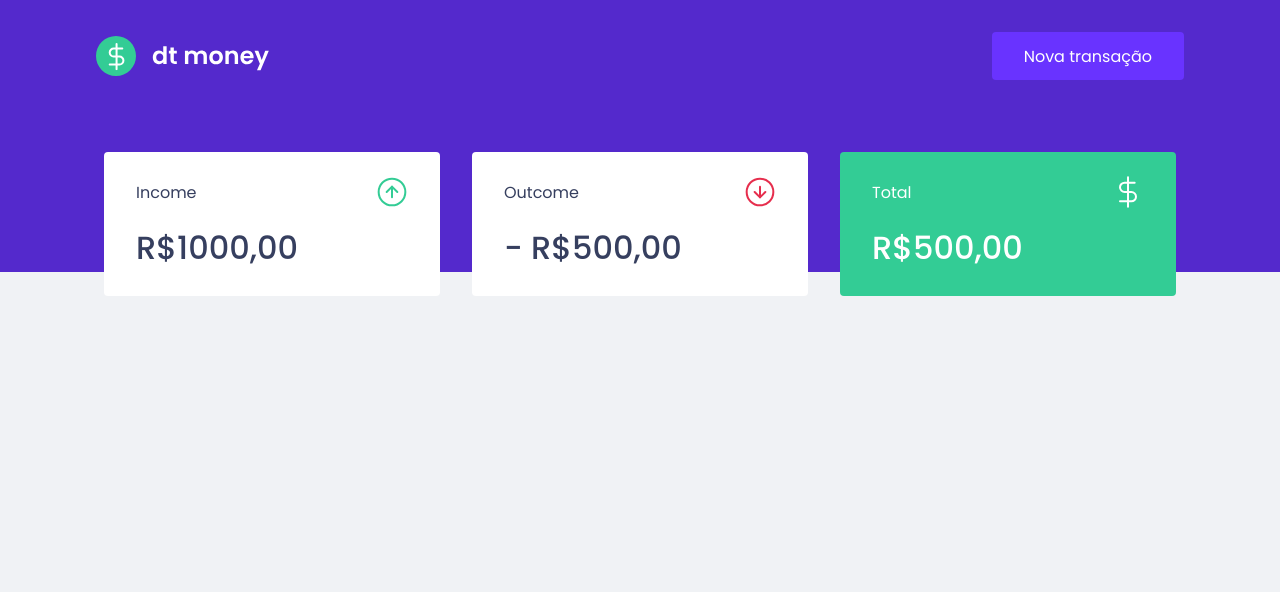
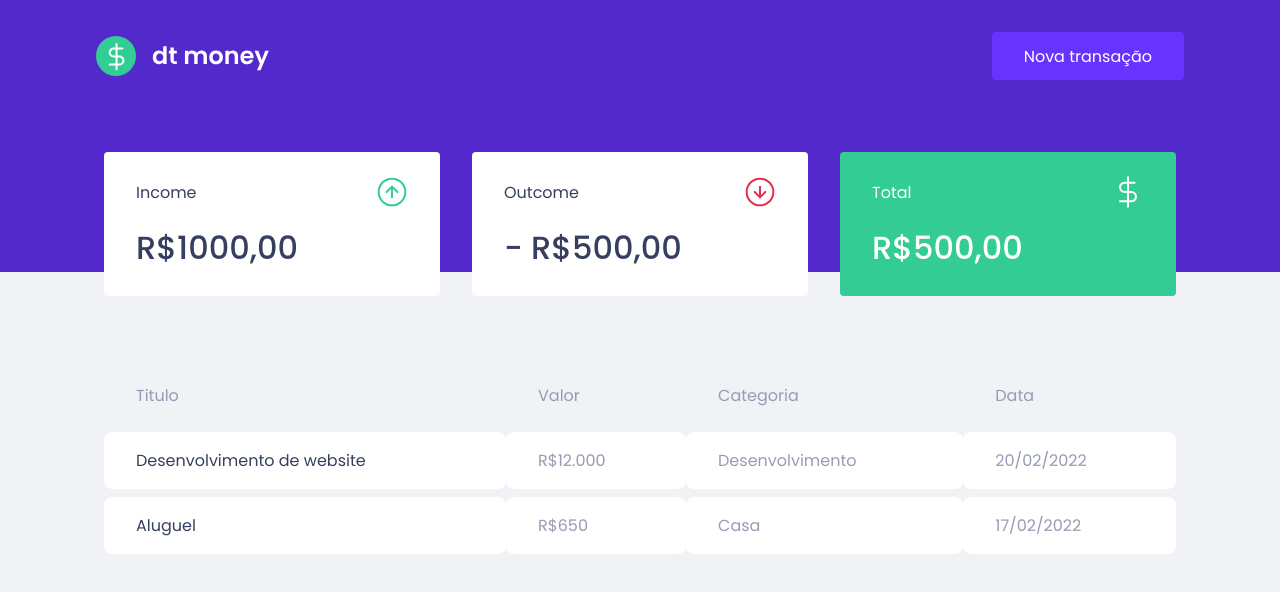
Before and after one commit to gustavohst/td-money, a React (Create React App) app: page / in a window 1280 px wide. Shown: the top 592 px of the page. Built offline with nearby package versions, Linux system fonts and the light colour scheme.

Commit message:
Start the table

```diff
--- a/src/componentes/Dashbord/index.tsx
+++ b/src/componentes/Dashbord/index.tsx
@@ -1,11 +1,13 @@
 import { Summary } from "../Summary";
+import { TransactionTable } from "../TransactionsTable";
 
 import { Container } from "./styles";
 
 export function Dashboard() {
     return(
         <Container>
-            <Summary></Summary>
+            <Summary/>
+            <TransactionTable/>
         </Container>
     );
 }
--- /dev/null
+++ b/src/componentes/TransactionsTable/index.tsx
@@ -0,0 +1,33 @@
+import { Container } from "./styles";
+
+export function TransactionTable() {
+    return (
+        <Container>
+            <table>
+                <thead>
+                    <tr>
+                        <th>Titulo</th>
+                        <th>Valor</th>
+                        <th>Categoria</th>
+                        <th>Data</th>
+                    </tr>
+                </thead>
+                <tbody>
+                    <tr>
+                        <td>Desenvolvimento de website</td>
+                        <td className="deposit">R$12.000</td>
+                        <td>Desenvolvimento</td>
+                        <td>20/02/2022</td>
+                    </tr>
+                    <tr>
+                        <td>Aluguel</td>
+                        <td className="withdraw">R$650</td>
+                        <td>Casa</td>
+                        <td>17/02/2022</td>
+                    </tr>
+                </tbody>
+
+            </table>
+        </Container>
+    );
+}
--- /dev/null
+++ b/src/componentes/TransactionsTable/styles.ts
@@ -0,0 +1,31 @@
+import styled from "styled-components";
+
+export const Container = styled.section`
+    margin-top: 4rem;
+
+    table {
+        width: 100%;
+        border-spacing: 0 0.5rem;
+
+        th {
+            color: var(--text-body);
+            font-weight: 400;
+            padding: 1rem 2rem;
+            text-align: left;
+            line-height: 1.5rem;
+        }
+
+        td {
+            padding: 1rem 2rem;
+            border: 0;
+            background: var(--shape);
+            font-weight: 400;
+            color: var(--text-body);
+            border-radius: 0.5rem;
+
+            &:first-child {
+                color: var(--text-title);
+            }
+        }
+    }
+`
```
